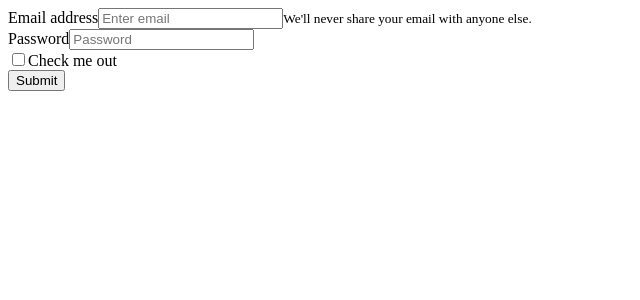
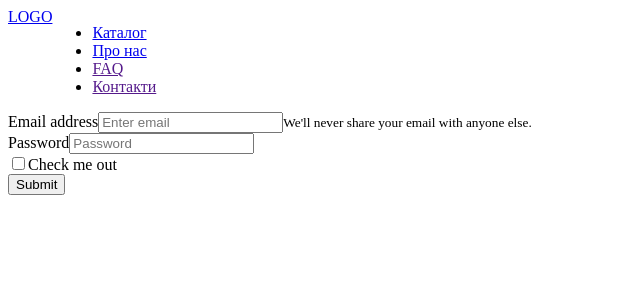
Before and after one commit to vikmay/Exam-Maikut-Bolonnyi, a Next.js app: page / in a window 1280 px wide. Shown: the top 300 px of the page, without its empty margins (0-640 px from the left). Built offline with nearby package versions, Linux system fonts and the light colour scheme.

Commit message:
header_styles

```diff
--- /dev/null
+++ b/src/layouts/header/index.module.scss
@@ -0,0 +1,9 @@
+.header {
+  display: flex;
+  .logo {
+    text-decoration: none;
+  }
+  .nav {
+    display: flex;
+  }
+}
--- a/src/layouts/header/index.tsx
+++ b/src/layouts/header/index.tsx
@@ -1,10 +1,34 @@
 import React from "react";
-
+import Link from "next/link";
+// Styles //
+import s from "@/layouts/header/index.module.scss";
+// Pages //
+import About from "@/pages/about";
+import Catalog from "@/pages/catalog";
 const Header = () => {
   return (
     <>
-      <header>
-        <nav></nav>
+      <header className={s.header}>
+        <div className={s.logo}>
+          <Link href="/">LOGO</Link>
+        </div>
+        <nav className={s.nav}>
+          <ul>
+            <li>
+              <Link href="catalog">Каталог</Link>
+            </li>
+            <li>
+              <Link href="about">Про нас</Link>
+            </li>
+            <li>
+              <Link href="">FAQ</Link>
+            </li>
+            <li>
+              <Link href="">Контакти</Link>
+            </li>
+          </ul>
+        </nav>
+        <div className="action__bar"></div>
       </header>
     </>
   );
--- a/src/pages/_document.tsx
+++ b/src/pages/_document.tsx
@@ -1,13 +1,14 @@
-import { Html, Head, Main, NextScript } from 'next/document'
-
+import { Html, Head, Main, NextScript } from "next/document";
+import Header from "@/layouts/header";
 export default function Document() {
   return (
     <Html lang="en">
       <Head />
       <body>
+        <Header />
         <Main />
         <NextScript />
       </body>
     </Html>
-  )
+  );
 }
--- /dev/null
+++ b/src/pages/about/index.tsx
@@ -0,0 +1,7 @@
+import React from "react";
+
+const About = () => {
+  return <div>About</div>;
+};
+
+export default About;
--- /dev/null
+++ b/src/pages/catalog/index.tsx
@@ -0,0 +1,7 @@
+import React from "react";
+
+const Catalog = () => {
+  return <div>Catalog</div>;
+};
+
+export default Catalog;
```
